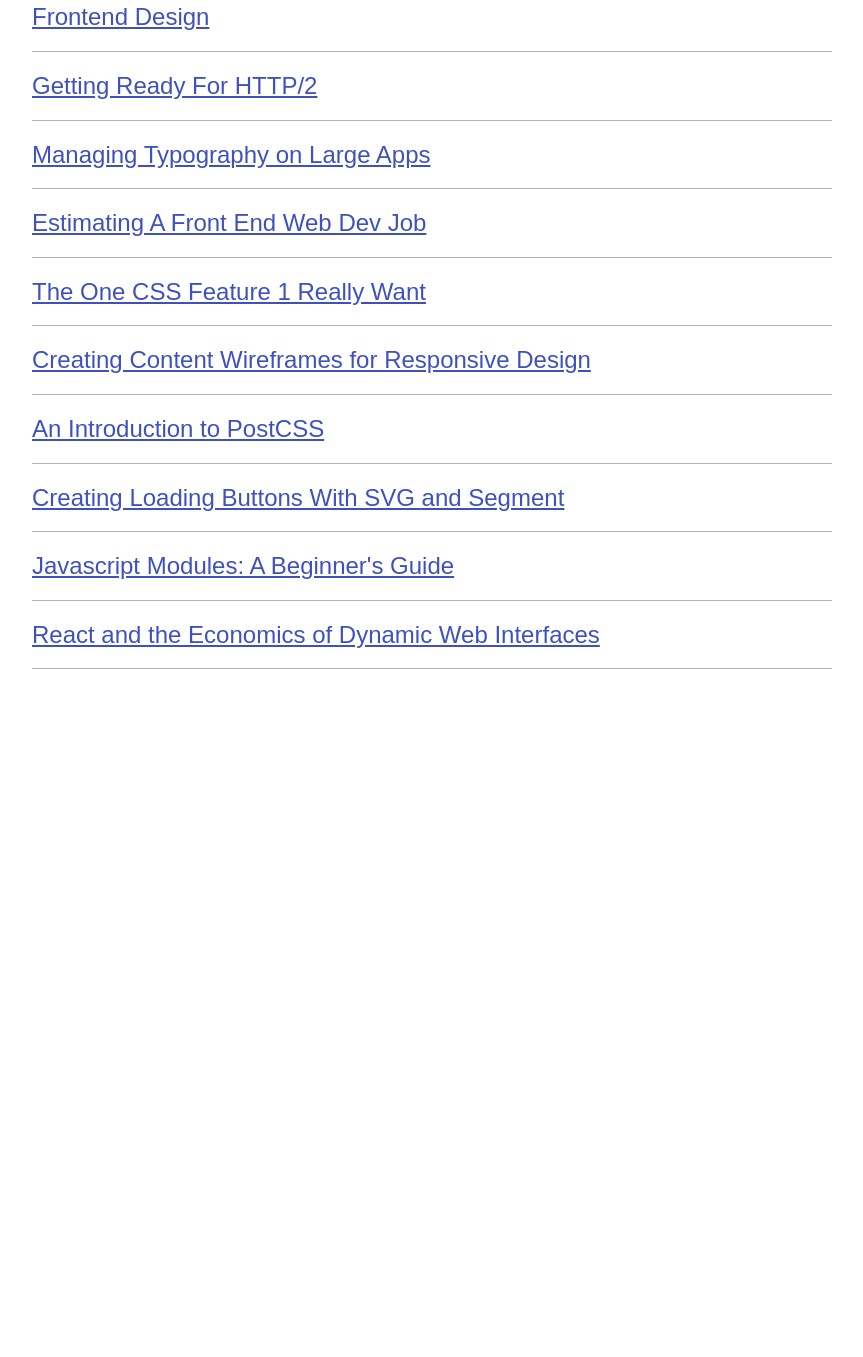
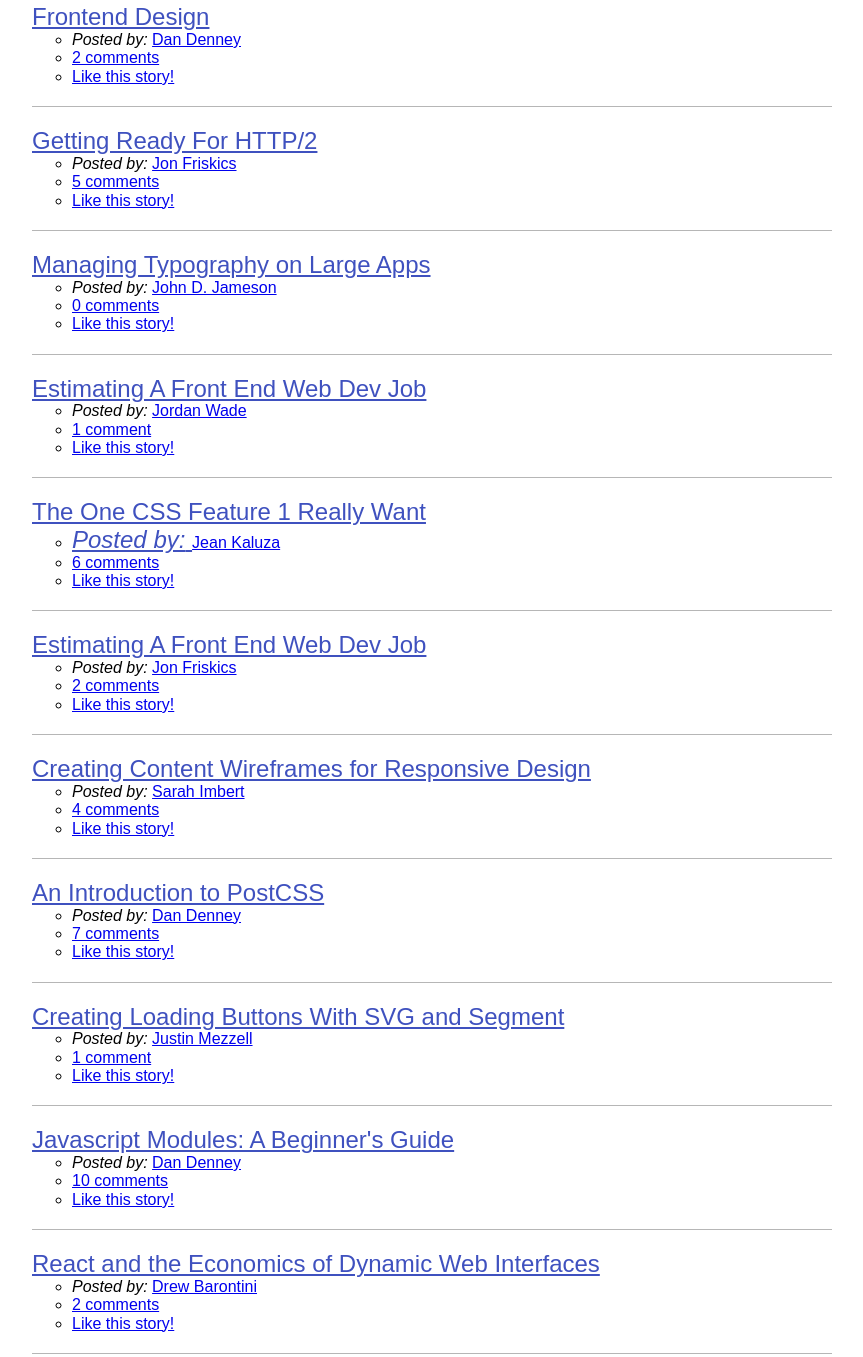
Before and after one commit to aziztovbaev/FrontEndNewsScreencast, a plain HTML site: page index.html in a window 1280 px wide. Shown: the part 230-1587 px from the top of the page, without its empty margins (208-1071 px from the left). Before the commit the page ends 919 px from the top, so only its background shows below. Drawn offline with Linux system fonts and the light colour scheme.

Commit message:
add news meta HTML

```diff
--- a/index.html
+++ b/index.html
@@ -18,33 +18,168 @@
 				<ol class="news">
 					<li class="news-item">
 					<a class="news-link" href="#">Frontend Design</a>
+						<ul class="news-meta">
+							<li class="news-meta-item">
+								<em>Posted by:</em>
+								<a href="#">Dan Denney</a>
+							</li>
+							<li>
+								<a href="#">2 comments</a>
+							</li>
+							<li>
+								<a href="#">Like this story!</a>
+							</li>
+						</ul>
 					</li>
 					<li class="news-item">
 						<a class="news-link" href="#">Getting Ready For HTTP/2</a>
+						<ul class="news-meta">
+							<li class="news-meta-item">
+								<em>Posted by:</em>
+								<a href="#">Jon Friskics</a>
+							</li>
+							<li>
+								<a href="#">5 comments</a>
+							</li>
+							<li>
+								<a href="#">Like this story!</a>
+							</li>
+						</ul>
 					</li>
 					<li class="news-item">
 						<a class="news-link" href="#">Managing Typography on Large Apps</a>
+						<ul class="news-meta">
+							<li class="news-meta-item">
+								<em>Posted by:</em>
+								<a href="#">John D. Jameson</a>
+							</li>
+							<li>
+								<a href="#">0 comments</a>
+							</li>
+							<li>
+								<a href="#">Like this story!</a>
+							</li>
+						</ul>
 					</li>
 					<li class="news-item">
 						<a class="news-link" href="#">Estimating A Front End Web Dev Job</a>
+						<ul class="news-meta">
+							<li class="news-meta-item">
+								<em>Posted by:</em>
+								<a href="#">Jordan Wade</a>
+							</li>
+							<li>
+								<a href="#">1 comment</a>
+							</li>
+							<li>
+								<a href="#">Like this story!</a>
+							</li>
+						</ul>
 					</li>
 					<li class="news-item">
 						<a class="news-link" href="#">The One CSS Feature 1 Really Want
+						<ul class="news-meta">
+							<li class="news-meta-item">
+								<em>Posted by:</em>
+								<a href="#">Jean Kaluza</a>
+							</li>
+							<li>
+								<a href="#">6 comments</a>
+							</li>
+							<li>
+								<a href="#">Like this story!</a>
+							</li>
+						</ul>
 					</li>
-					<li class="news-item"</
+					<li class="news-item">
+						<a class="news-link" href="#">Estimating A Front End Web Dev Job</a>
+						<ul class="news-meta">
+							<li class="news-meta-item">
+								<em>Posted by:</em>
+								<a href="#">Jon Friskics</a>
+							</li>
+							<li>
+								<a href="#">2 comments</a>
+							</li>
+							<li>
+								<a href="#">Like this story!</a>
+							</li>
+						</ul>
+					</li>
+					<li class="news-item"</li>
 						<a class="news-link" href="#">Creating Content Wireframes for Responsive Design</a>
+						<ul class="news-meta">
+							<li class="news-meta-item">
+								<em>Posted by:</em>
+								<a href="#">Sarah Imbert</a>
+							</li>
+							<li>
+								<a href="#">4 comments</a>
+							</li>
+							<li>
+								<a href="#">Like this story!</a>
+							</li>
+						</ul>
 					</li>
 					<li class="news-item">
 						<a class="news-link" href="#">An Introduction to PostCSS</a>
+						<ul class="news-meta">
+							<li class="news-meta-item">
+								<em>Posted by:</em>
+								<a href="#">Dan Denney</a>
+							</li>
+							<li>
+								<a href="#">7 comments</a>
+							</li>
+							<li>
+								<a href="#">Like this story!</a>
+							</li>
+						</ul>
 					</li>
 					<li class="news-item">
 						<a class="news-link" href="#">Creating Loading Buttons With SVG and Segment</a>
+						<ul class="news-meta">
+							<li class="news-meta-item">
+								<em>Posted by:</em>
+								<a href="#">Justin Mezzell</a>
+							</li>
+							<li>
+								<a href="#">1 comment</a>
+							</li>
+							<li>
+								<a href="#">Like this story!</a>
+							</li>
+						</ul>
 					</li>
 					<li class="news-item">
 						<a class="news-link" href="#">Javascript Modules: A Beginner's Guide</a>
+						<ul class="news-meta">
+							<li class="news-meta-item">
+								<em>Posted by:</em>
+								<a href="#">Dan Denney</a>
+							</li>
+							<li>
+								<a href="#">10 comments</a>
+							</li>
+							<li>
+								<a href="#">Like this story!</a>
+							</li>
+						</ul>
 					</li>
 					<li class="news-item">
 						<a class="news-link" href="#">React and the Economics of Dynamic Web Interfaces</a>
+						<ul class="news-meta">
+							<li class="news-meta-item">
+								<em>Posted by:</em>
+								<a href="#">Drew Barontini</a>
+							</li>
+							<li>
+								<a href="#">2 comments</a>
+							</li>
+							<li>
+								<a href="#">Like this story!</a>
+							</li>
+						</ul>
 					</li>
 				</ol>
 			</div>
```
